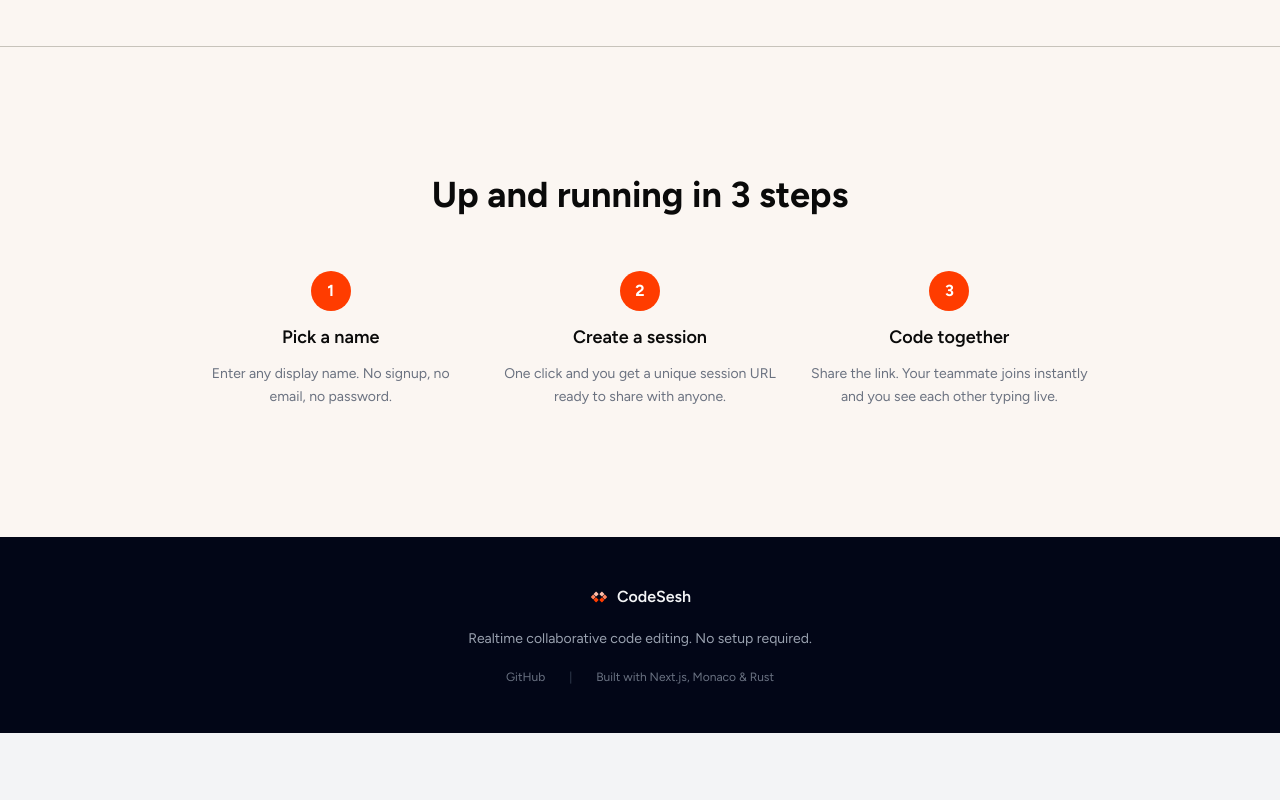
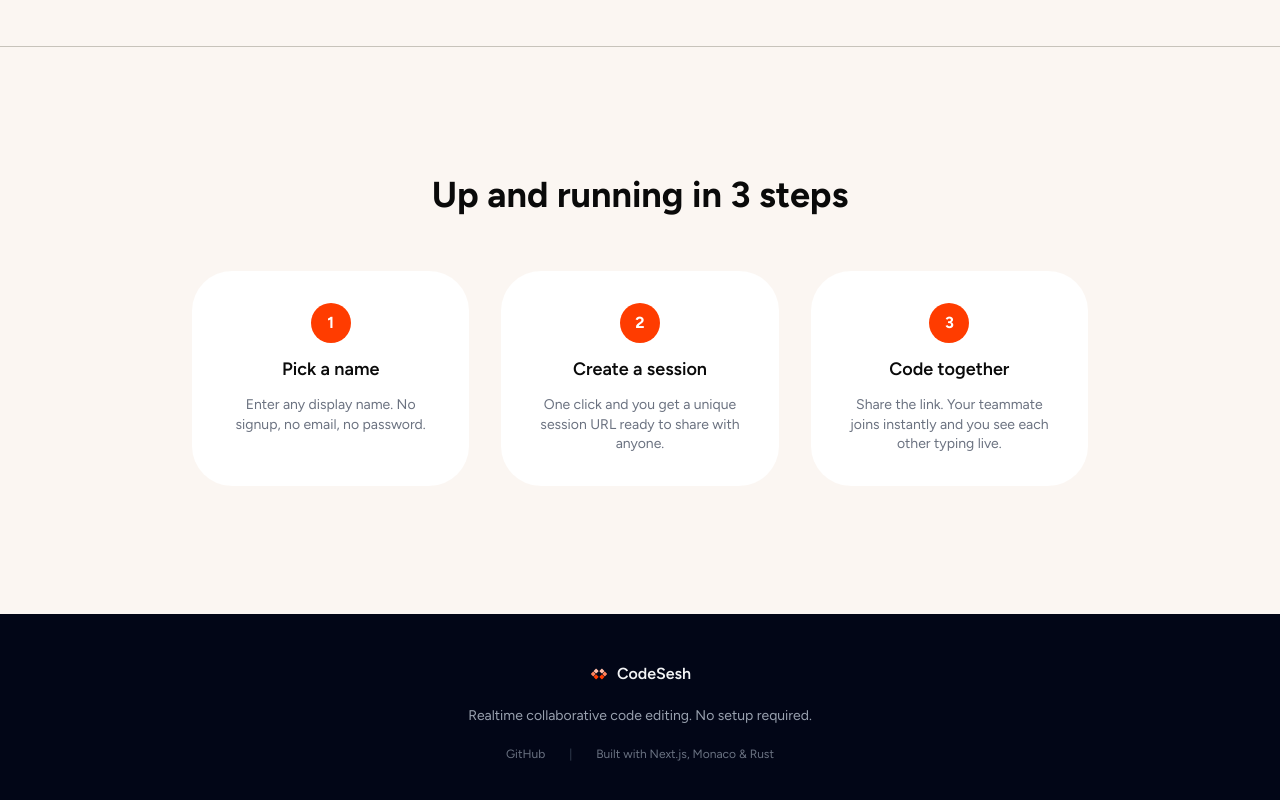
Before and after one commit to steph-crown/codesesh-frontend, a Next.js app: page / in a window 1280 px wide. Shown: the part 2162-2962 px from the top of the page. Before the commit the page ends 2895 px from the top, so only its background shows below. Built offline with nearby package versions, Linux system fonts and the light colour scheme.

Commit message:
Update hero section

```diff
--- a/features/landing/how-it-works.tsx
+++ b/features/landing/how-it-works.tsx
@@ -30,7 +30,7 @@ export function HowItWorks() {
           {STEPS.map((step) => (
             <div
               key={step.num}
-              className="flex flex-col items-center text-center gap-3"
+              className="flex flex-col items-center text-center gap-3 bg-white rounded-[40px] p-8"
             >
               <div className="w-10 h-10 rounded-full bg-primary flex items-center justify-center">
                 <span className="text-white text-base font-bold">
@@ -40,7 +40,7 @@ export function HowItWorks() {
               <h3 className="text-lg font-semibold text-[#0A0A0A]">
                 {step.title}
               </h3>
-              <p className="text-[#6B7280] text-sm leading-relaxed max-w-[280px]">
+              <p className="text-[#6B7280] text-sm leading-[1.4] max-w-[280px]">
                 {step.description}
               </p>
             </div>
```
